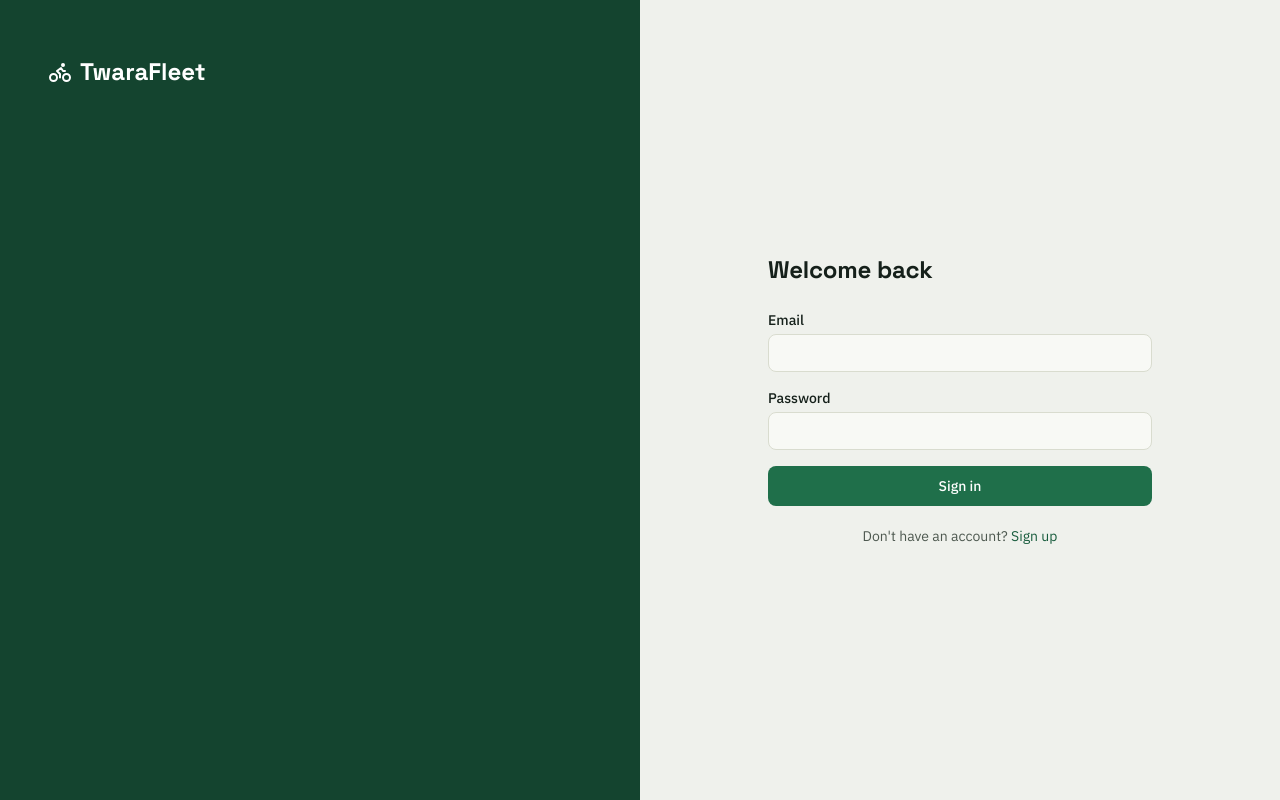
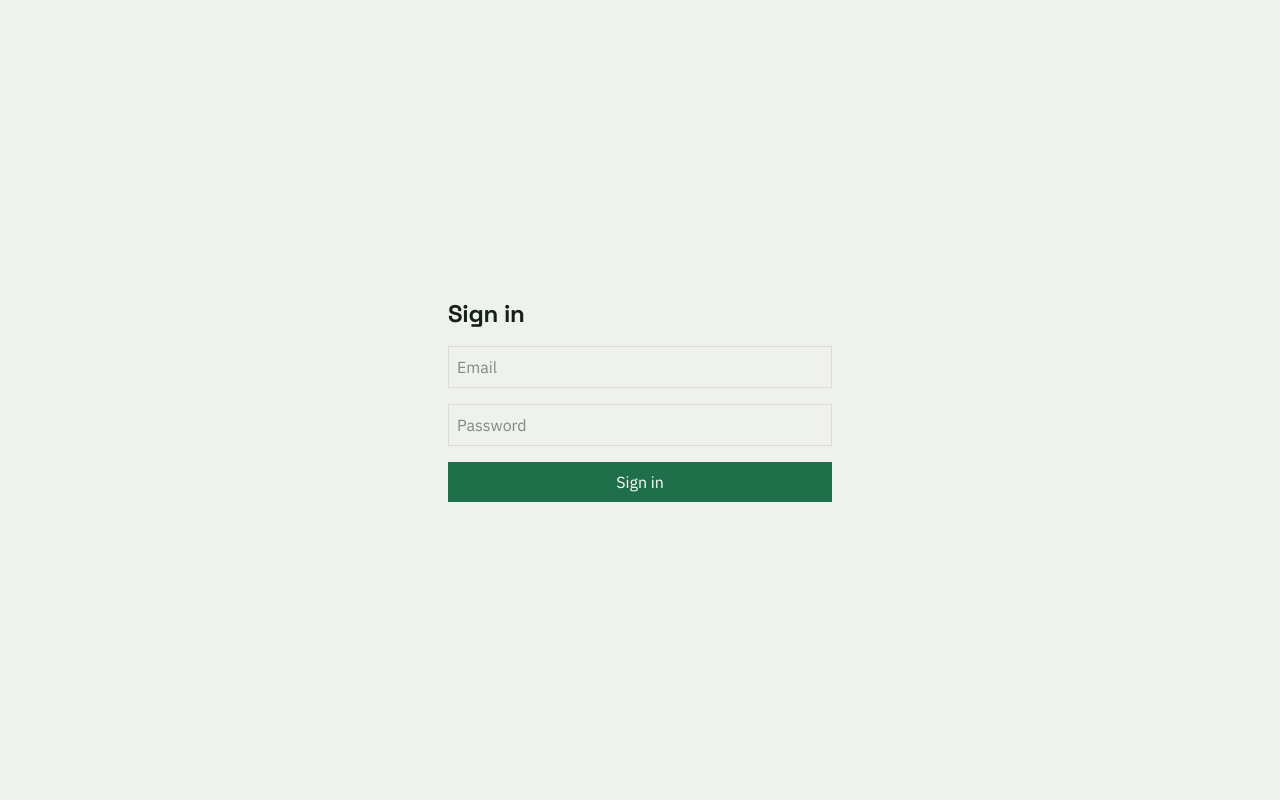
Before and after one commit to mucyobenjamin2/twarafleet, a React (Vite) app: page /login in a window 1280 px wide. Built offline with nearby package versions, Linux system fonts and the light colour scheme.

Commit message:
Update TwaraFleet app features and configurations

```diff
--- /dev/null
+++ b/src/components/DriverDashboard.jsx
@@ -0,0 +1,87 @@
+import { useState } from 'react';
+import { useAuth } from '../contexts/AuthContext';
+import { supabase } from '../lib/supabaseClient';
+import { LogOut, Moon, Sun, User, DollarSign, Wrench, History } from 'lucide-react';
+
+export default function DriverDashboard() {
+  const { profile, logout } = useAuth();
+  const [darkMode, setDarkMode] = useState(true);
+  const [activeTab, setActiveTab] = useState('versement');
+
+  const [amount, setAmount] = useState('');
+  const [date, setDate] = useState(new Date().toISOString().split('T')[0]);
+  const [transactionId, setTransactionId] = useState('');
+  const [reason, setReason] = useState('');
+
+  return (
+    // Nahinduye bg-gray-50 mu light mode ikaba bg-[#f3f4f0] n'amabara y'inyuma
+    <div className={`min-h-screen font-sans ${darkMode ? 'bg-[#0f172a] text-gray-100' : 'bg-[#f3f4f0] text-gray-900'}`}>
+
+      <nav className={`border-b ${darkMode ? 'border-gray-800 bg-[#0f172a]' : 'border-gray-200 bg-[#f3f4f0]'}`}>
+        <div className="max-w-7xl mx-auto px-4 py-3 flex justify-between items-center">
+          <div className="flex items-center gap-4">
+            <div className={`p-2 rounded-lg ${darkMode ? 'bg-gray-800 text-emerald-500' : 'bg-emerald-800 text-white'}`}>
+              <User size={24} />
+            </div>
+            <div>
+              <h1 className="text-lg font-semibold tracking-tight">{profile?.full_name || 'Umutari'}</h1>
+              <p className="text-xs text-gray-500 font-mono">PLATE: {profile?.motorcycle_plate || 'N/A'}</p>
+            </div>
+          </div>
+
+          <div className="flex items-center gap-3">
+             <button onClick={() => setDarkMode(!darkMode)} className="text-gray-500 hover:text-emerald-600">
+               {darkMode ? <Sun size={20} /> : <Moon size={20} />}
+             </button>
+             <span className={`px-3 py-1 rounded-full text-[10px] font-bold uppercase tracking-wider ${profile?.status === 'Active' ? 'bg-emerald-500/10 text-emerald-600' : 'bg-gray-200 text-gray-600'}`}>
+               {profile?.status || 'Active'}
+             </span>
+             <button onClick={logout} className="text-gray-500 hover:text-red-600"><LogOut size={20} /></button>
+          </div>
+        </div>
+      </nav>
+
+      <main className="max-w-7xl mx-auto p-4 md:p-6">
+        <div className={`flex gap-6 mb-6 border-b ${darkMode ? 'border-gray-800' : 'border-gray-200'}`}>
+          {[ {id:'versement', label:'Versement', icon:DollarSign}, {id:'depense', label:'Depense', icon:Wrench}, {id:'history', label:'History', icon:History} ].map(tab => (
+            <button
+              key={tab.id}
+              onClick={() => setActiveTab(tab.id)}
+              className={`pb-3 text-sm font-medium flex items-center gap-2 ${activeTab === tab.id ? 'text-emerald-700 border-b-2 border-emerald-700' : 'text-gray-500 hover:text-gray-800'}`}
+            >
+              <tab.icon size={16} /> {tab.label}
+            </button>
+          ))}
+        </div>
+
+        {/* Amakarita y'amabara y'umweru (Light mode) vs Umwijima */}
+        <div className={`p-6 rounded-xl border ${darkMode ? 'bg-[#1e293b] border-gray-800' : 'bg-white border-gray-200 shadow-sm'}`}>
+          {activeTab === 'versement' && (
+            <div className="space-y-4">
+              <h2 className="text-base font-bold">Kohereza Versement</h2>
+              <input type="number" placeholder="Amafaranga (RWF)" value={amount} onChange={(e) => setAmount(e.target.value)} className={`w-full border p-3 rounded-lg text-sm ${darkMode ? 'bg-[#0f172a] border-gray-700' : 'bg-gray-50 border-gray-200'}`} />
+              <input type="date" value={date} onChange={(e) => setDate(e.target.value)} className={`w-full border p-3 rounded-lg text-sm ${darkMode ? 'bg-[#0f172a] border-gray-700' : 'bg-gray-50 border-gray-200'}`} />
+              <input type="text" placeholder="Inimero (Trans ID)" value={transactionId} onChange={(e) => setTransactionId(e.target.value)} className={`w-full border p-3 rounded-lg text-sm ${darkMode ? 'bg-[#0f172a] border-gray-700' : 'bg-gray-50 border-gray-200'}`} />
+              <button className="w-full bg-emerald-700 hover:bg-emerald-800 text-white font-bold py-3 rounded-lg transition-colors">Kohereza</button>
+            </div>
+          )}
+
+          {activeTab === 'depense' && (
+            <div className="space-y-4">
+              <h2 className="text-base font-bold">Gushyiramo Depense</h2>
+              <input type="number" placeholder="Amafaranga" onChange={(e) => setAmount(e.target.value)} className={`w-full border p-3 rounded-lg text-sm ${darkMode ? 'bg-[#0f172a] border-gray-700' : 'bg-gray-50 border-gray-200'}`} />
+              <input type="text" placeholder="Impamvu" onChange={(e) => setReason(e.target.value)} className={`w-full border p-3 rounded-lg text-sm ${darkMode ? 'bg-[#0f172a] border-gray-700' : 'bg-gray-50 border-gray-200'}`} />
+              <button className="w-full bg-orange-700 hover:bg-orange-800 text-white font-bold py-3 rounded-lg transition-colors">Kohereza Depense</button>
+            </div>
+          )}
+
+          {activeTab === 'history' && (
+            <div className="text-center text-gray-500 py-10">
+              <p>Nta mateka y'ibikorwa aragaragara.</p>
+            </div>
+          )}
+        </div>
+      </main>
+    </div>
+  );
+}
--- a/src/contexts/AuthContext.jsx
+++ b/src/contexts/AuthContext.jsx
@@ -24,35 +24,24 @@ export function AuthProvider({ children }) {
       setSession(newSession)
       loadProfile(newSession?.user?.id)
 
-      // Niba umuser yasohotse (SIGNED_OUT), mumenyeshe window ihite isubira kuri /login
       if (event === 'SIGNED_OUT') {
         window.location.href = '/login'
-      }
-      // Niba yinjiye (SIGNED_IN), muherekeze kuri dashboard
-      if (event === 'SIGNED_IN' && window.location.pathname === '/login') {
-        window.location.href = '/'
       }
     })
     return () => sub.subscription.unsubscribe()
   }, [loadProfile])
 
   const signIn = async (email, password) => {
-    const res = await supabase.auth.signInWithPassword({ email, password })
-    if (!res.error) {
-      window.location.href = '/'
-    }
-    return res
+    return await supabase.auth.signInWithPassword({ email, password })
   }
 
   const signUp = (email, password, fullName) =>
     supabase.auth.signUp({ email, password, options: { data: { full_name: fullName } } })
 
-  // Twashyizemo byombi: signOut na logout kugira ngo Topbar itazagira ikibazo
   const signOut = () => supabase.auth.signOut()
-  const logout = () => supabase.auth.signOut()
 
   return (
-    <AuthContext.Provider value={{ session, user: session?.user ?? null, profile, loading, signIn, signUp, signOut, logout }}>
+    <AuthContext.Provider value={{ session, user: session?.user ?? null, profile, loading, signIn, signUp, signOut, logout: signOut }}>
       {children}
     </AuthContext.Provider>
   )
--- a/src/pages/Login.jsx
+++ b/src/pages/Login.jsx
@@ -13,7 +13,6 @@ export default function Login() {
   const [password, setPassword] = useState('')
   const [busy, setBusy] = useState(false)
   const [error, setError] = useState(null)
-  const [notice, setNotice] = useState(null)
 
   if (!loading && session) return <Navigate to="/" replace />
 
@@ -21,11 +20,8 @@ export default function Login() {
     e.preventDefault()
     setBusy(true)
     setError(null)
-    setNotice(null)
 
-    const { data: authData, error: err } = mode === 'signin'
-      ? await signIn(email, password)
-      : await signUp(email, password, fullName)
+    const { data: authData, error: err } = await signIn(email, password)
 
     if (err) {
       setError(err.message)
@@ -33,74 +29,34 @@ export default function Login() {
       return
     }
 
-    if (mode === 'signin' && authData?.user) {
-      // 1. Fata role y'uwo muntu muri table 'users'
+    if (authData?.user) {
       const { data: profile } = await supabase
         .from('users')
         .select('role')
         .eq('auth_user_id', authData.user.id)
         .single()
 
-      console.log("Logged in user profile:", profile); // Ubu tuzabona role muri Console
-
-      // 2. Redirect bitewe na role
       if (profile?.role === 'driver') {
-        navigate('/driver')
+        navigate('/driver', { replace: true })
       } else {
-        navigate('/')
+        navigate('/', { replace: true })
       }
-    } else if (mode === 'signup') {
-      setNotice('Account created — check your inbox to confirm your email, then sign in.')
     }
     setBusy(false)
   }
 
   return (
     <div className="flex min-h-screen flex-col lg:flex-row">
-      <div className="relative flex flex-1 flex-col justify-between bg-moto-700 px-8 py-10 text-white sm:px-12 lg:py-14">
-         <div className="flex items-center gap-2 font-display text-2xl font-bold">
-            <Bike className="text-moto-300" /> TwaraFleet
-         </div>
-      </div>
-
-      <div className="flex flex-1 items-center justify-center bg-paper px-6 py-12 sm:px-12">
-        <div className="w-full max-w-sm">
-          <h2 className="font-display text-2xl font-bold text-ink">
-            {mode === 'signin' ? 'Welcome back' : 'Create an account'}
-          </h2>
-
-          <form onSubmit={handleSubmit} className="mt-6 space-y-4">
-             {mode === 'signup' && (
-              <div>
-                <label className="mb-1 block text-sm font-medium text-ink">Full name</label>
-                <input required value={fullName} onChange={e => setFullName(e.target.value)} className="w-full rounded-lg border border-line bg-paper-raised px-3 py-2 text-sm focus:border-moto-500" />
-              </div>
-            )}
-            <div>
-              <label className="mb-1 block text-sm font-medium text-ink">Email</label>
-              <input type="email" required value={email} onChange={e => setEmail(e.target.value)} className="w-full rounded-lg border border-line bg-paper-raised px-3 py-2 text-sm focus:border-moto-500" />
-            </div>
-            <div>
-              <label className="mb-1 block text-sm font-medium text-ink">Password</label>
-              <input type="password" required minLength={6} value={password} onChange={e => setPassword(e.target.value)} className="w-full rounded-lg border border-line bg-paper-raised px-3 py-2 text-sm focus:border-moto-500" />
-            </div>
-
-            {error && <p className="rounded-lg bg-rust-100/60 px-3 py-2 text-sm text-rust-600">{error}</p>}
-            {notice && <p className="rounded-lg bg-moto-50 px-3 py-2 text-sm text-moto-700">{notice}</p>}
-
-            <button type="submit" disabled={busy} className="flex w-full items-center justify-center gap-2 rounded-lg bg-moto-500 px-4 py-2.5 text-sm font-medium text-white hover:bg-moto-600 disabled:opacity-60">
-              {busy && <Loader2 size={16} className="animate-spin" />}
-              {mode === 'signin' ? 'Sign in' : 'Create account'}
+      <div className="flex flex-1 items-center justify-center bg-paper px-6 py-12">
+        <form onSubmit={handleSubmit} className="w-full max-w-sm space-y-4">
+            <h2 className="text-2xl font-bold">Sign in</h2>
+            <input type="email" required value={email} onChange={e => setEmail(e.target.value)} className="w-full border p-2" placeholder="Email" />
+            <input type="password" required value={password} onChange={e => setPassword(e.target.value)} className="w-full border p-2" placeholder="Password" />
+            {error && <p className="text-red-500">{error}</p>}
+            <button type="submit" disabled={busy} className="w-full bg-moto-500 text-white p-2">
+              {busy ? 'Loading...' : 'Sign in'}
             </button>
-          </form>
-
-          <p className="mt-5 text-center text-sm text-ink-soft">
-            {mode === 'signin' ? "Don't have an account? " : 'Already have an account? '}
-            <button onClick={() => { setMode(mode === 'signin' ? 'signup' : 'signin'); setError(null); }} className="text-moto-600 hover:underline">
-              {mode === 'signin' ? 'Sign up' : 'Sign in'}
-            </button>
-          </p>
-        </div>
+        </form>
       </div>
     </div>
   )
```
Also changed, not shown: src/App.jsx (+20 -44 lines).
